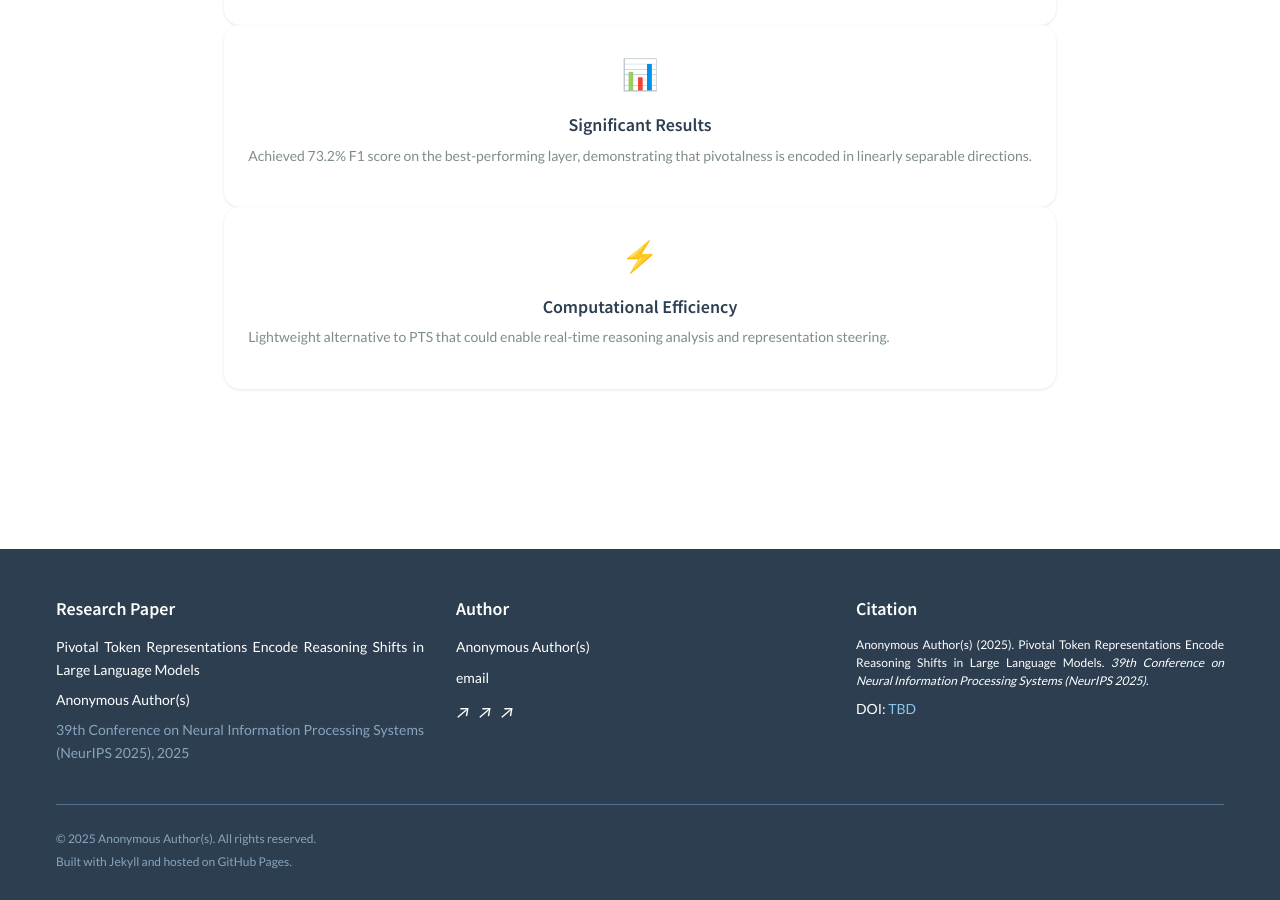
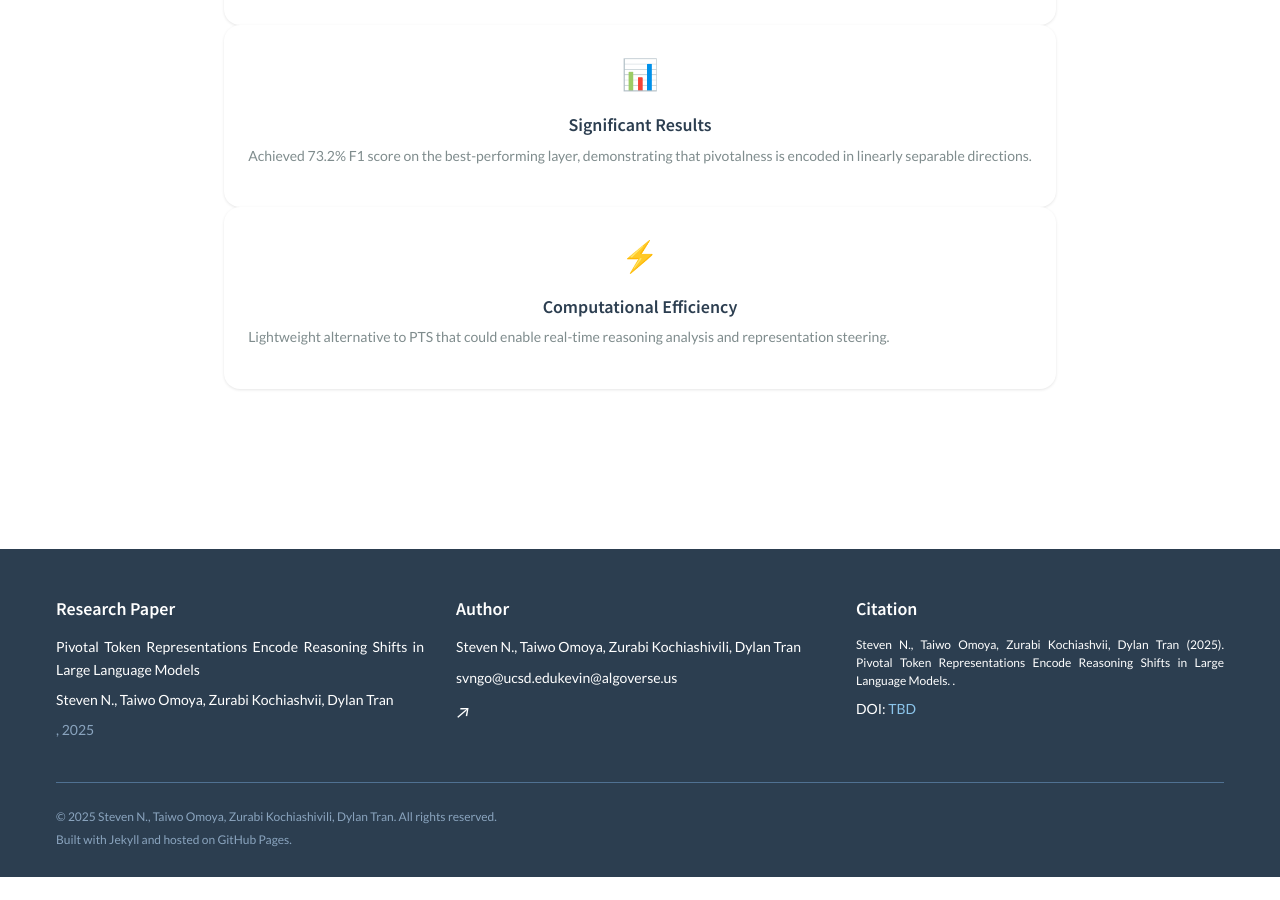
Before and after one commit to debbie1505/Linear-Probe-PTS-Research-Page, a Jekyll site: the page built from index.md, in a window 1280 px wide and 900 px high, scrolled down 1140 px. Built offline with Jekyll 4.4.1, drawn with Linux system fonts in a browser that asks for light colours; after the commit the page ends 2017 px from its top, so only the background shows below that; some of the changed text lies outside the part shown.

Commit message:
Update _config.yml
Made some key changes to personalize the yml file for the paper specifically

```diff
--- a/_config.yml
+++ b/_config.yml
@@ -1,10 +1,10 @@
 # Site Configuration
 title: "Pivotal Token Representations Encode Reasoning Shifts in Large Language Models"
 description: "A comprehensive study on how pivotal tokens encode reasoning shifts in large language models through linear probing"
-author: "Anonymous Author(s)"
-email: "email"
-url: "https://yourusername.github.io"
-baseurl: "/research-paper-site"
+author: ["Steven N., Taiwo Omoya, Zurabi Kochiashivili, Dylan Tran"]
+email: ["svngo@ucsd.edu", "kevin@algoverse.us"]
+url: "https://debbie1505.github.io"
+baseurl: "/Linear-Probe_PTS-Research-Page"
 
 # Build settings
 markdown: kramdown
@@ -45,22 +45,21 @@ seo:
 
 # Social
 social:
-  name: "Your Name"
+  name: "Taiwo Omoya"
   links:
-    - "https://github.com/yourusername"
-    - "https://scholar.google.com/citations?user=YOUR_ID"
-    - "https://orcid.org/0000-0000-0000-0000"
+    - "https://github.com/debbie1505"
 
 # Paper metadata
 paper:
   title: "Pivotal Token Representations Encode Reasoning Shifts in Large Language Models"
-  authors: ["Anonymous Author(s)"]
-  journal: "39th Conference on Neural Information Processing Systems (NeurIPS 2025)"
+  authors: ["Steven N.", "Taiwo Omoya", "Zurabi Kochiashvii", "Dylan Tran"]
   year: 2025
   doi: "TBD"
   abstract: "As large language models (LLMs) continue to scale in reasoning capability, the mechanisms by which their internal representations encode intermediate decision-making steps remain poorly understood. Prior work has utilized Pivotal Token Search (PTS) to identify pivotal tokens—tokens within a reasoning trace that substantially influence the probability of a correct final answer—but none have formulated methods for interpreting them. In this work, we present a probing method to predict and classify pivotal features underlying Qwen3-0.6B activations."
   keywords: ["large language models", "reasoning", "pivotal tokens", "linear probing", "mechanistic interpretability", "neural networks"]
-  pdf_url: "/assets/papers/paper.pdf"
+  pdf_url: "https://openreview.net/pdf?id=SAY6fuvpwo"
+  openreview_id: "SAY6fuvpwo"
+
 
 # Navigation
 navigation:
```
